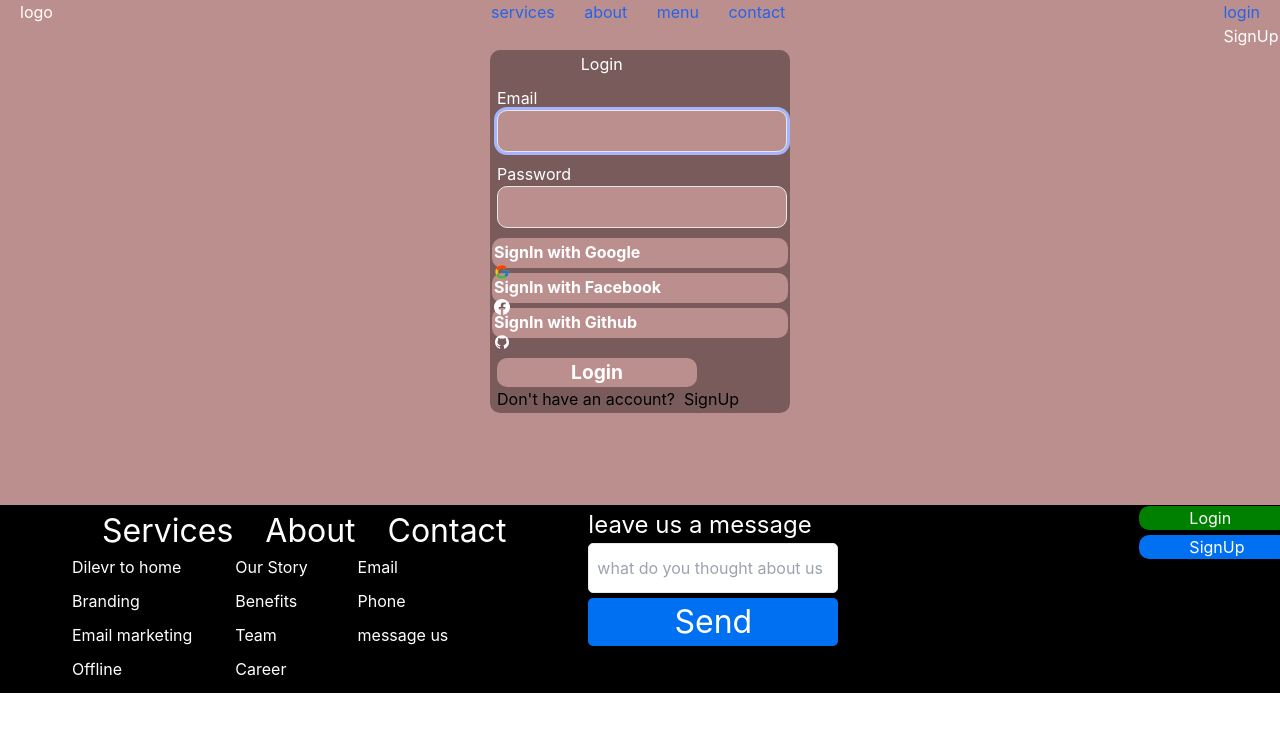
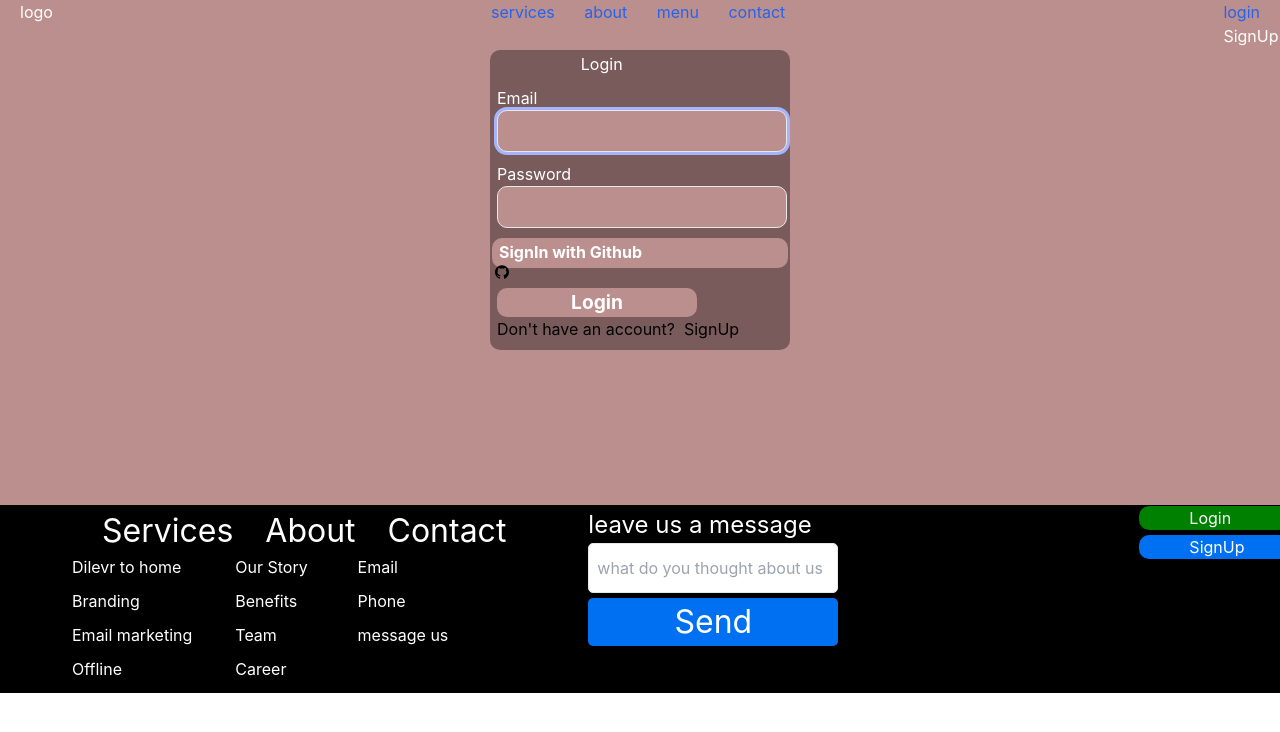
Before and after one commit to nuru11/NextJs-Restaurant-App, a Next.js app: page /Login in a window 1280 px wide. Shown: the top 732 px of the page. Built offline with nearby package versions, Linux system fonts and the light colour scheme; no server answers.

Commit message:
Github Provider

```diff
--- a/components/Login.js
+++ b/components/Login.js
@@ -4,8 +4,8 @@ import Link from "next/link"
 import Style from "../styles/Home.module.css"
 import { signIn, useSession } from 'next-auth/react';
 import { useRouter } from 'next/router';
-import {FcGoogle} from "react-icons/fc"
-import {BsFacebook} from "react-icons/bs"
+/*import {FcGoogle} from "react-icons/fc"
+import {BsFacebook} from "react-icons/bs"*/
 import {AiFillGithub} from "react-icons/ai"
 
 
@@ -90,10 +90,9 @@ function Login() {
         </div>
 
         <div className={Style.loginComponentFormSignInwithGoogleParent}>
-          <div className={Style.loginComponentFormSignInwithGoogle}><Link href="/api/auth/signin" onClick={(e) => {e.preventDefault()
-            signIn()}}>SignIn with Google </Link><FcGoogle /></div>
-          <div className={Style.loginComponentFormSignInwithGoogle}>SignIn with Facebook <BsFacebook /></div>
-          <div className={Style.loginComponentFormSignInwithGoogle}>SignIn with Github <AiFillGithub /></div>
+          {/*<div className={Style.loginComponentFormSignInwithGoogle}><Link className={Style.loginComponentFormSignInwithGoogleLink} href="/">signIn with Google <FcGoogle /></Link></div>
+          <div className={Style.loginComponentFormSignInwithGoogle}> <Link className={Style.loginComponentFormSignInwithGoogleLink} href="/">signIn with Facebook <BsFacebook color={"blue"}/></Link> </div> */}
+          <div className={Style.loginComponentFormSignInwithGoogle}><Link className={Style.loginComponentFormSignInwithGoogleLink} href="https://github.com/login?client_id=a33094236fe2a20398f1&return_to=%2Flogin%2Foauth%2Fauthorize%3Fclient_id%3Da33094236fe2a20398f1%26redirect_uri%3Dhttp%253A%252F%252Flocalhost%253A3000%252Fapi%252Fauth%252Fcallback%252Fgithub%26response_type%3Dcode%26scope%3Dread%253Auser%2Buser%253Aemail%26state%3DwBQROUXZ9ybpJJMmpSRLzchJ2lLDdCEwA3uXU3Ukw8s">SignIn with Github <AiFillGithub color="black" /></Link> </div>
         </div>
 
 
--- a/pages/api/auth/[...nextauth].js
+++ b/pages/api/auth/[...nextauth].js
@@ -2,6 +2,8 @@ import bcryptjs from 'bcryptjs';
 import NextAuth from 'next-auth';
 import CredentialsProvider from 'next-auth/providers/credentials';
 import GithubProvider from "next-auth/providers/github"
+import GoogleProvider from "next-auth/providers/google";
+import FacebookProvider from "next-auth/providers/facebook";
 import User from '../../../utils/models/userModel';
 import mongoose from 'mongoose';
 
@@ -50,6 +52,16 @@ export default NextAuth({
       clientSecret: process.env.GITHUB_SECRET,
     }),
 
+    GoogleProvider({
+      clientId: process.env.GOOGLE_CLIENT_ID,
+      clientSecret: process.env.GOOGLE_CLIENT_SECRET
+    }),
+
+    FacebookProvider({
+      clientId: process.env.FACEBOOK_CLIENT_ID,
+      clientSecret: process.env.FACEBOOK_CLIENT_SECRET
+    })
+
   ],
 
 
--- a/styles/Home.module.css
+++ b/styles/Home.module.css
@@ -1509,6 +1509,12 @@
   cursor: pointer;
 }
 
+.loginComponentFormSignInwithGoogleLink{
+  text-decoration: none;
+  color: white;
+  margin-left: 5px;
+}
+
 
 /* =================== sign up ======================= */
 
```
